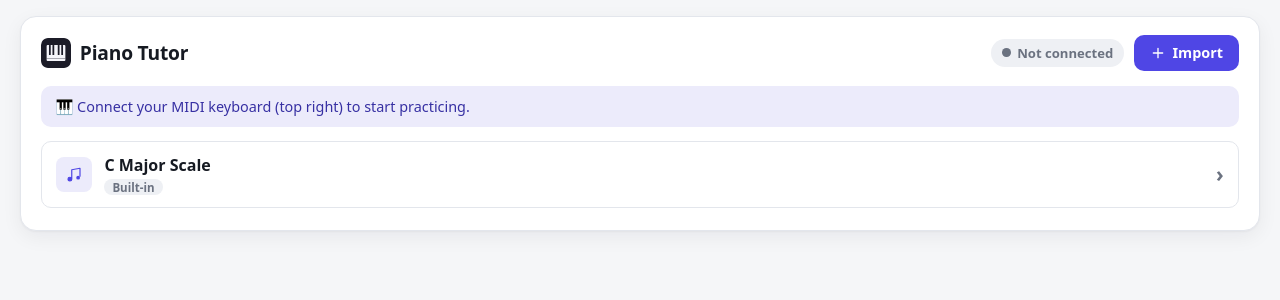
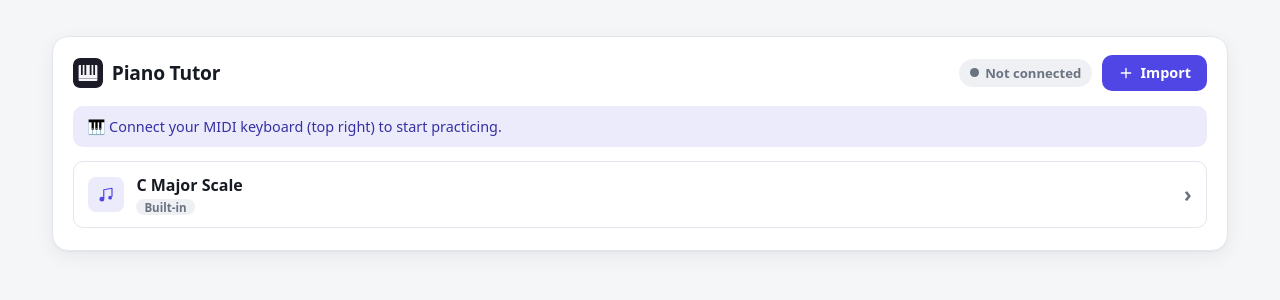
Before and after one commit to cgrotz/piano, a Svelte app: page / in a window 1280 px wide. Shown: the top 300 px of the page. Built offline with nearby package versions, Linux system fonts and the light colour scheme.

Commit message:
Updated UI

```diff
--- a/src/app.css
+++ b/src/app.css
@@ -32,15 +32,23 @@ html,
 body {
   margin: 0;
   height: 100%;
+  display: flex;
+  align-items: center;
+  justify-content: center;
 }
 
 body {
   background: var(--bg);
   color: var(--text);
+  width: 100%;
 }
 
 #app {
-  min-height: 100%;
+  width: 95vw;
+  height: 95dvh;
+  display: flex;
+  flex-direction: column;
+  overflow: hidden;
 }
 
 button {
--- a/src/components/ScoreView.svelte
+++ b/src/components/ScoreView.svelte
@@ -43,8 +43,25 @@
   const handName = $derived(staffCount > 1 ? (staffIndex === 0 ? 'Right hand' : 'Left hand') : '');
 
   let unsubscribe: (() => void) | undefined;
+  let wakeLock: WakeLockSentinel | null = null;
+
+  async function acquireWakeLock() {
+    if (!('wakeLock' in navigator)) return;
+    try { wakeLock = await navigator.wakeLock.request('screen'); }
+    catch { /* denied or unsupported — practice still works, screen may sleep */ }
+  }
+
+  function releaseWakeLock() {
+    wakeLock?.release();
+    wakeLock = null;
+  }
+
+  function onVisibilityChange() {
+    if (document.visibilityState === 'visible' && status === 'playing') acquireWakeLock();
+  }
 
   onMount(async () => {
+    document.addEventListener('visibilitychange', onVisibilityChange);
     try {
       renderer = new ScoreRenderer(container);
       await renderer.load(xml);
@@ -56,6 +73,8 @@
   });
 
   onDestroy(() => {
+    document.removeEventListener('visibilitychange', onVisibilityChange);
+    releaseWakeLock();
     unsubscribe?.();
     renderer?.dispose();
   });
@@ -91,6 +110,7 @@
     unsubscribe?.();
     unsubscribe = midi.subscribe(onNote);
     sync();
+    acquireWakeLock();
   }
 
   function restart() {
@@ -124,6 +144,7 @@
       case 'completed':
         renderer.clearHighlight();
         renderer.finish();
+        releaseWakeLock();
         break;
     }
     sync();
--- a/src/lib/score/ScoreRenderer.ts
+++ b/src/lib/score/ScoreRenderer.ts
@@ -27,8 +27,7 @@ export class ScoreRenderer {
       drawSubtitle: false,
       drawComposer: false,
       drawCredits: false,
-      renderSingleHorizontalStaffline: true,
-      followCursor: true
+      renderSingleHorizontalStaffline: true
     });
   }
 
```
